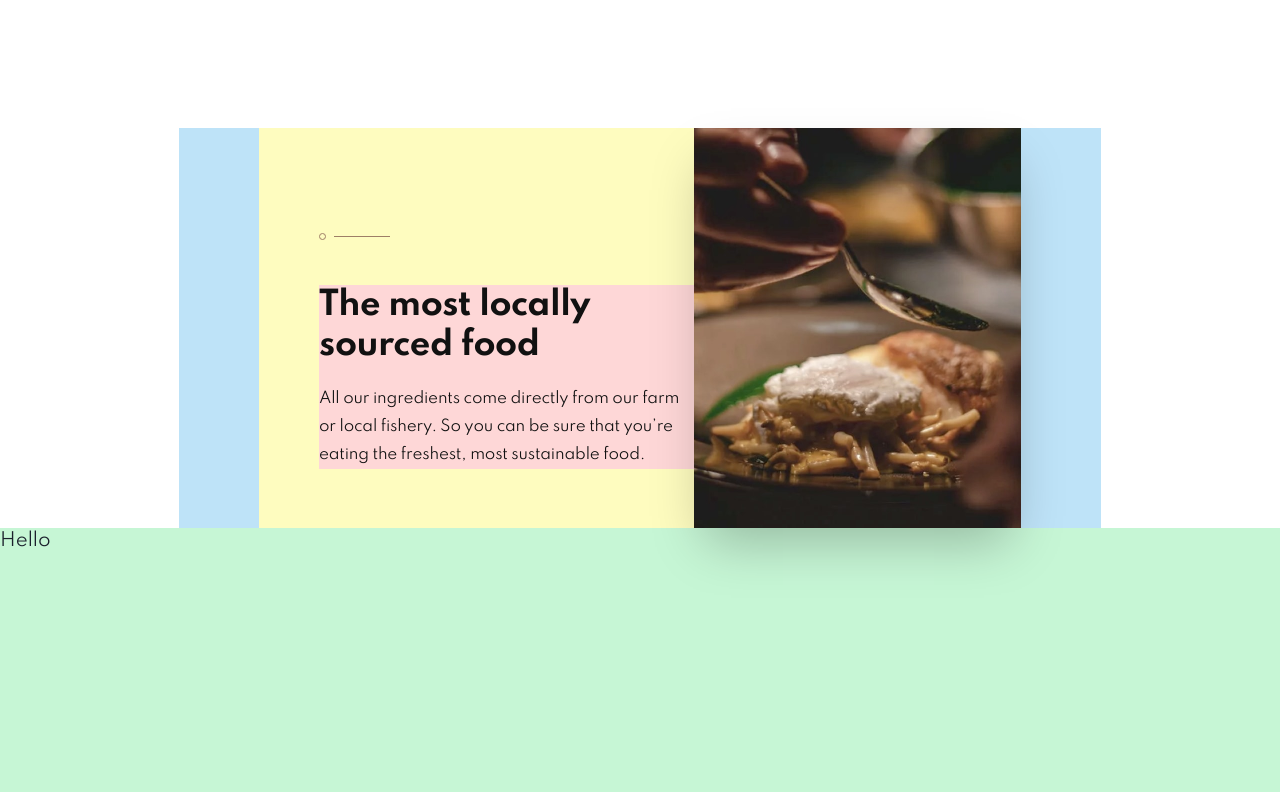
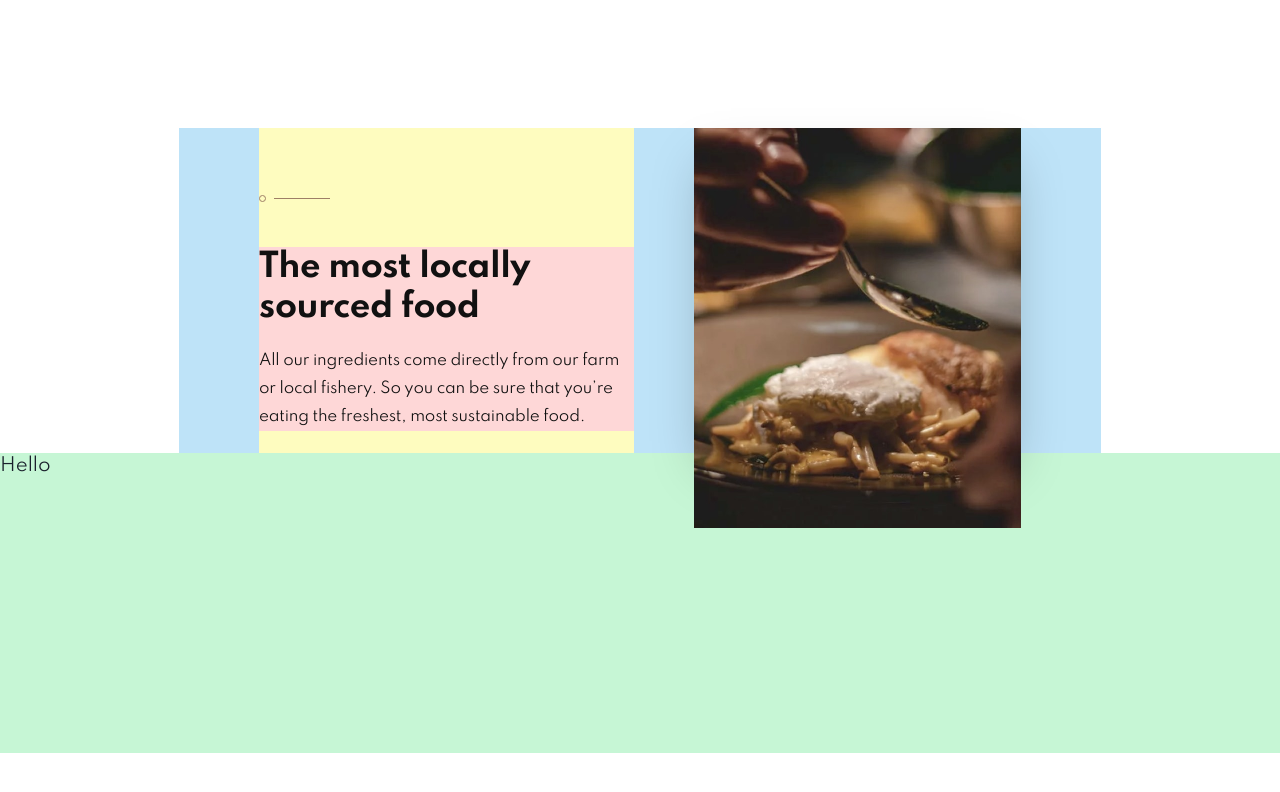
Before and after one commit to 0xShynn/frontendmentor-dine-restaurant-website, a Next.js app: page / in a window 1280 px wide. Shown: the part 1042-1834 px from the top of the page. After the commit the page ends 1795 px from the top, so only its background shows below. Built offline with nearby package versions, Linux system fonts and the light colour scheme.

Commit message:
fixed: second main box (lg version)

```diff
--- a/components/MainBox.js
+++ b/components/MainBox.js
@@ -36,11 +36,12 @@ const MainBox = ({
             pos="relative"
             top={isFirst ? -mobileOffsetY : 0}
             w={imageMobile.width / 2}
-            h={
-              isFirst
+            h={{
+              sm: isFirst
                 ? imageMobile.height / 2 - mobileOffsetY
-                : imageMobile.height / 2
-            }
+                : imageMobile.height / 2,
+              lg: imageMobile.height / 2 - mobileOffsetY,
+            }}
             display={{ base: 'block', md: 'none', lg: 'block', xl: 'none' }}
           >
             <Image src={imageMobile} alt={alt} />
@@ -62,7 +63,7 @@ const MainBox = ({
             <Image src={imageTablet} alt={alt} />
           </Box>
 
-          {/* desktop version (lg) */}
+          {/* desktop version (xl) */}
           <Box
             shadow="2xl"
             pos="relative"
@@ -82,7 +83,7 @@ const MainBox = ({
           align={{ base: 'center', lg: 'flex-start' }}
           justify="center"
           textAlign={{ base: 'center', lg: 'left' }}
-          pl={{ lg: '60px' }}
+          pl={{ lg: imageSide === 'left' ? '60px' : 0 }}
           bg="yellow.100"
         >
           <PatternDivider />
```
